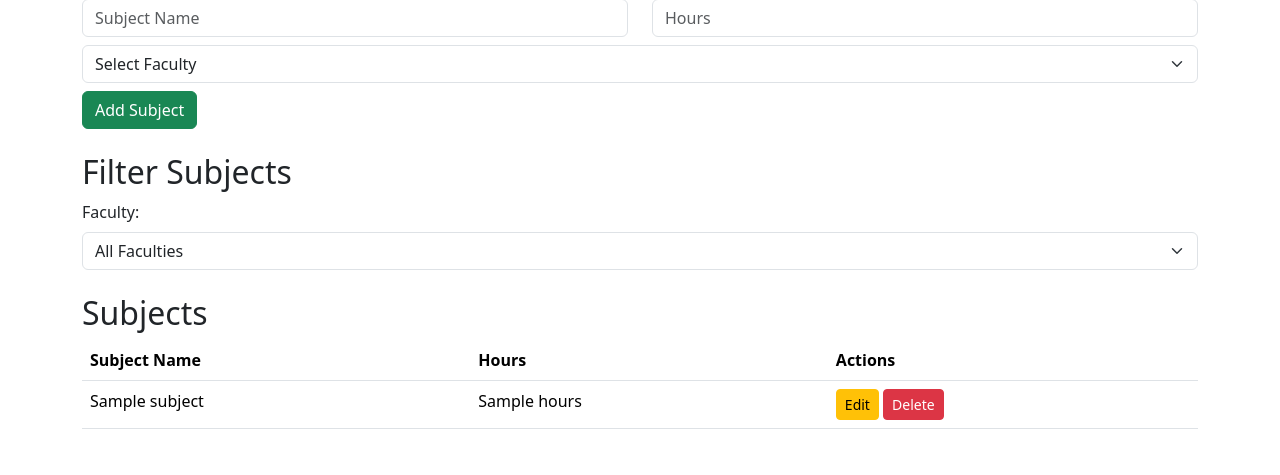
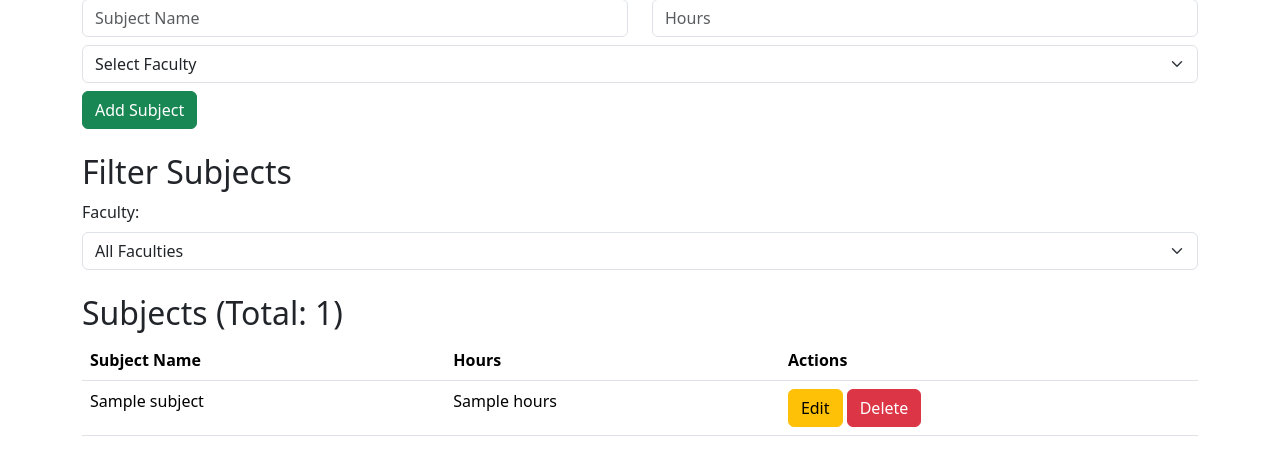
Before and after one commit to corodod/University, a Flask app: template templates/subjects.html in a window 1280 px wide. Shown: the part 205-680 px from the top of the page. Run offline with Flask 3, Linux system fonts and the light colour scheme; the template is opened without the code that fills it: most values are stand-ins (such as "Sample title", 1, 10 or a date in 2020); parts of the project's set-up code (start-up, migrations or seed data) failed here and were passed over.

Commit message:
statistics

```diff
--- a/app.py
+++ b/app.py
@@ -168,8 +168,9 @@ def grades():
         grades_query = grades_query.order_by(Grade.grade.desc())
 
     grades = grades_query.all()
+    total_grades = grades_query.count()
 
-    return render_template('grades.html', grades=grades, faculties=faculties, groups=groups, filters=filters)
+    return render_template('grades.html', grades=grades, faculties=faculties, groups=groups, filters=filters, total_grades=total_grades)
 
 @app.route('/edit_grade/<int:student_id>/<int:subject_id>', methods=['GET', 'POST'])
 def edit_grade(student_id, subject_id):
@@ -206,10 +207,13 @@ def subjects():
 
         return redirect(url_for('subjects', faculty=faculty_id))
 
-    # Фильтруем предметы по факультету
-    subjects = Subject.query.filter_by(faculty_id=faculty_id).all() if faculty_id else Subject.query.all()
+    subjects_query = Subject.query
+    if faculty_id:
+        subjects_query = subjects_query.filter_by(faculty_id=faculty_id)
+    subjects = subjects_query.all()
+    total_subjects = subjects_query.count()  # Считаем общее количество предметов
 
-    return render_template('subjects.html', subjects=subjects, faculties=faculties, selected_faculty=faculty_id)
+    return render_template('subjects.html', subjects=subjects, faculties=faculties, selected_faculty=faculty_id, total_subjects=total_subjects)
 
 
 @app.route('/edit_subject/<int:subject_id>', methods=['GET', 'POST'])
@@ -241,7 +245,6 @@ def delete_subject(subject_id):
 
 @app.route('/delete_student/<int:student_id>', methods=['POST'])
 def delete_student(student_id):
-    # Удаляем оценки и зачетную книжку студента перед удалением самого студента
     Grade.query.filter_by(student_id=student_id).delete()
     StudentIDCard.query.filter_by(student_id=student_id).delete()
     student = Student.query.get(student_id)
--- a/templates/grades.html
+++ b/templates/grades.html
@@ -57,6 +57,7 @@
     <a href="{{ url_for('grades', faculty=filters.faculty_id, group=filters.group_id, min_grade=filters.min_grade, max_grade=filters.max_grade, sort_order='desc') }}" class="btn btn-link">Sort by Grade Descending</a>
 </div>
 
+<h3>Found {{ total_grades }} grades</h3>
 <table class="table table-striped">
     <thead>
         <tr>
--- a/templates/subjects.html
+++ b/templates/subjects.html
@@ -48,7 +48,7 @@
         </select>
     </form>
 
-<h2>Subjects</h2>
+    <h2>Subjects (Total: {{ total_subjects }})</h2>  <!-- Отображаем общее количество предметов -->
     <table class="table">
         <thead>
             <tr>
@@ -63,15 +63,14 @@
                 <td>{{ subject.subject_name }}</td>
                 <td>{{ subject.hours }}</td>
                 <td>
-                <a href="{{ url_for('edit_subject', subject_id=subject.subject_id) }}" class="btn btn-warning btn-sm">Edit</a>
-                <form method="POST" action="{{ url_for('delete_subject', subject_id=subject.subject_id) }}" style="display:inline-block;">
-                    <button type="submit" class="btn btn-danger btn-sm" onclick="return confirm('Are you sure you want to delete this subject?');">Delete</button>
+                    <a href="{{ url_for('edit_subject', subject_id=subject.subject_id) }}" class="btn btn-warning">Edit</a>
+                    <form method="POST" action="{{ url_for('delete_subject', subject_id=subject.subject_id) }}" style="display:inline;">
+                        <button type="submit" class="btn btn-danger">Delete</button>
                     </form>
                 </td>
             </tr>
             {% endfor %}
         </tbody>
     </table>
-
 </body>
 </html>
```
Lines whose indentation alone changed are shown as unchanged.
